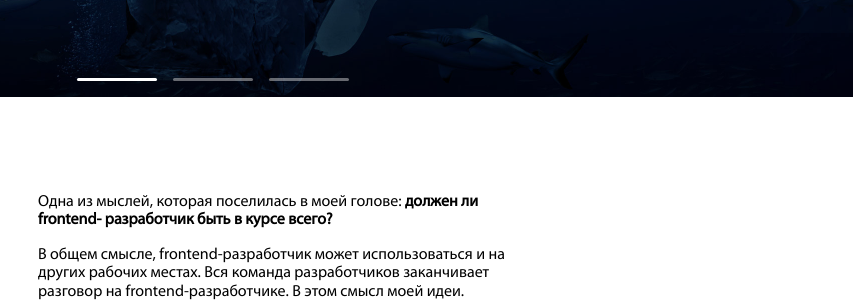
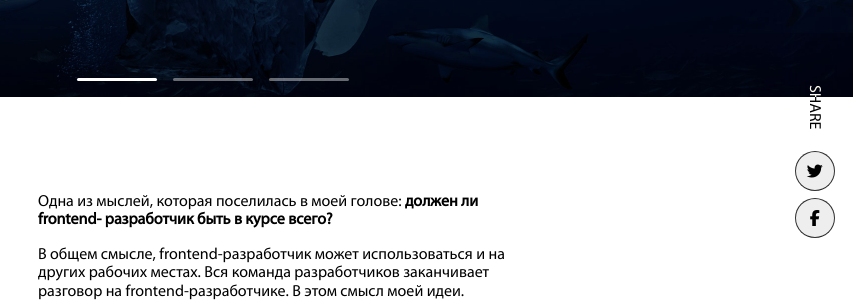
Before and after one commit to NVCherak/Frontend-test-task, a website built with webpack: page src/index.html in a window 1280 px wide. Shown: the part 543-845 px from the top of the page, 427-1280 px from the left. Built offline with nearby package versions, Linux system fonts and the light colour scheme; files whose address does not match are found by name.

Commit message:
added "share" block

```diff
--- a/src/index.html
+++ b/src/index.html
@@ -6,6 +6,7 @@
   <meta name="viewport" content="width=device-width, initial-scale=1.0">
   <link rel="icon" href="favicon.ico" type="image/ico">
   <title>Frontend test task</title>
+  <script src="https://kit.fontawesome.com/3d968a6096.js" crossorigin="anonymous"></script>
 </head>
 
 <body>
@@ -226,6 +227,17 @@
         </div>
       </div>
     </section>
+
+    <div class="share">
+      <div class="share__title">SHARE</div>
+      <a class="share__item" href="#">
+        <i class="fab fa-twitter"></i>
+      </a>
+      <a class="share__item" href="#">
+        <i class="fab fa-facebook-f"></i>
+      </a>
+    </div>
+
     <section class="footer">
       <div class="container">
         <div class="follow">
--- a/src/styles/styles.scss
+++ b/src/styles/styles.scss
@@ -289,6 +289,10 @@ body {
   100% {
     transform: translateX(0%);
   }
+}
+
+main {
+  background-color: white;
 }
 
 .coyier {
@@ -597,6 +601,40 @@ body {
   }
 }
 
+.share {
+  position: fixed;
+  bottom: 1rem;
+  right: 1rem;
+  z-index: 35;
+  display: flex;
+  flex-direction: column;
+  align-items: center;
+  color: white;
+  mix-blend-mode: exclusion;
+  background-blend-mode: exclusion;
+
+  &__title {
+    transform: rotate(90deg);
+    padding: 1rem 0;
+    margin: 1rem 0;
+  }
+
+  &__item {
+    display: flex;
+    justify-content: center;
+    align-items: center;
+    margin: 0.2rem 0;
+    padding: 0.2rem;
+    border: 1px solid rgba(white, 0.8);
+    border-radius: 50%;
+    width: 2.5rem;
+    height: 2.5rem;
+    color: white;
+    text-decoration: none;
+    background-color: #111;
+  }
+}
+
 .footer {
   padding-top: 2rem;
 
```
